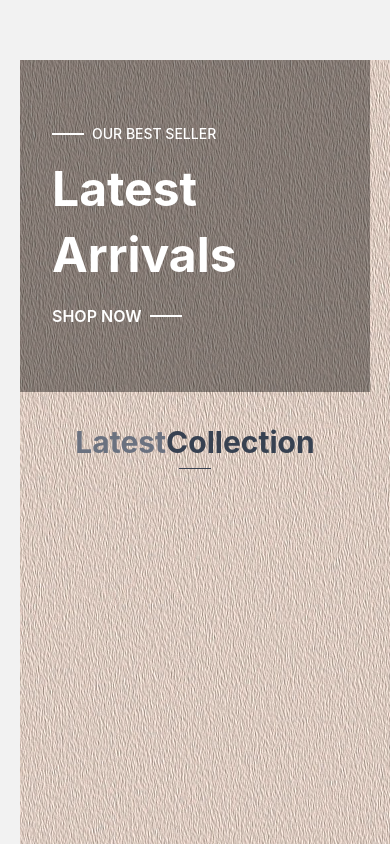
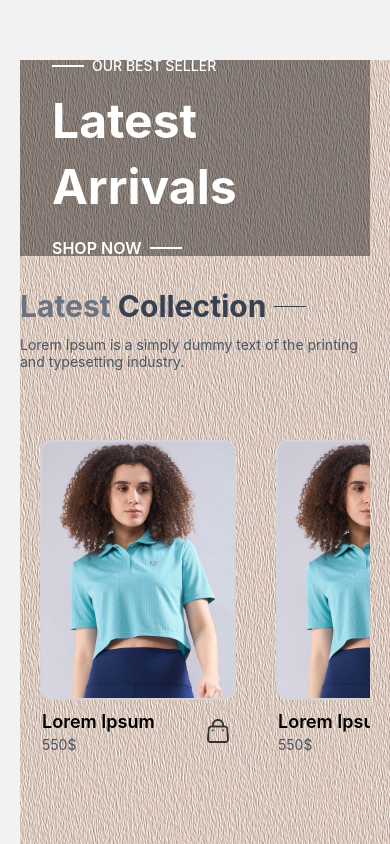
Before and after one commit to tedyAA/react-native-eccomerce, a React Native app: screen /Home in a window 390 px wide. Built offline with nearby package versions, Linux system fonts and the light colour scheme.

Commit message:
added items

```diff
--- a/screens/HomeScreen.tsx
+++ b/screens/HomeScreen.tsx
@@ -1,22 +1,54 @@
 import React from 'react';
 import { ScrollView, View, Text } from 'react-native';
 import Hero from 'components/Hero';
+import { ProductItem } from 'components/ProductItem';
 
 export const HomeScreen = () => {
   return (
     <ScrollView
       className="flex-1"
-      contentContainerStyle={{ paddingHorizontal: 20, paddingVertical: 60 }}>
+      contentContainerStyle={{ paddingHorizontal: 20, paddingVertical: 60 }}
+      showsVerticalScrollIndicator={false}>
       <Hero heroImg={require('../assets/hero_img.jpg')} />
 
+      {/* Section title */}
       <View className="mt-8 space-y-4">
-        <View className="mb-3 inline-flex items-center gap-2">
+        <View className="mb-3 flex-row items-center gap-2">
           <Text className="text-3xl font-bold text-gray-500">
-            Latest<Text className="text-gray-700">Collection</Text>
+            Latest<Text className="text-gray-700"> Collection</Text>
           </Text>
-          <Text className="h-[1px] w-8 bg-gray-700 sm:h-[2px] sm:w-12" />
+          <View className="h-[1px] w-8 bg-gray-700 sm:h-[2px] sm:w-12" />
         </View>
       </View>
+      <Text className="text-gray-600">
+        Lorem Ipsum is a simply dummy text of the printing and typesetting industry.
+      </Text>
+
+      {/* Product carousel */}
+      <ScrollView horizontal showsHorizontalScrollIndicator={false} className="mt-4 space-x-4">
+        {[...Array(5)].map((_, index) => (
+          <ProductItem key={index} />
+        ))}
+      </ScrollView>
+      {/* Section title */}
+      <View className="mt-8 space-y-4">
+        <View className="mb-3 flex-row items-center gap-2">
+          <Text className="text-3xl font-bold text-gray-500">
+            Best<Text className="text-gray-700">Sellers</Text>
+          </Text>
+          <View className="h-[1px] w-8 bg-gray-700 sm:h-[2px] sm:w-12" />
+        </View>
+      </View>
+      <Text className="text-gray-600">
+        Lorem Ipsum is a simply dummy text of the printing and typesetting industry.
+      </Text>
+
+      {/* Product carousel */}
+      <ScrollView horizontal showsHorizontalScrollIndicator={false} className="mt-4 space-x-4">
+        {[...Array(5)].map((_, index) => (
+          <ProductItem key={index} />
+        ))}
+      </ScrollView>
     </ScrollView>
   );
 };
```
